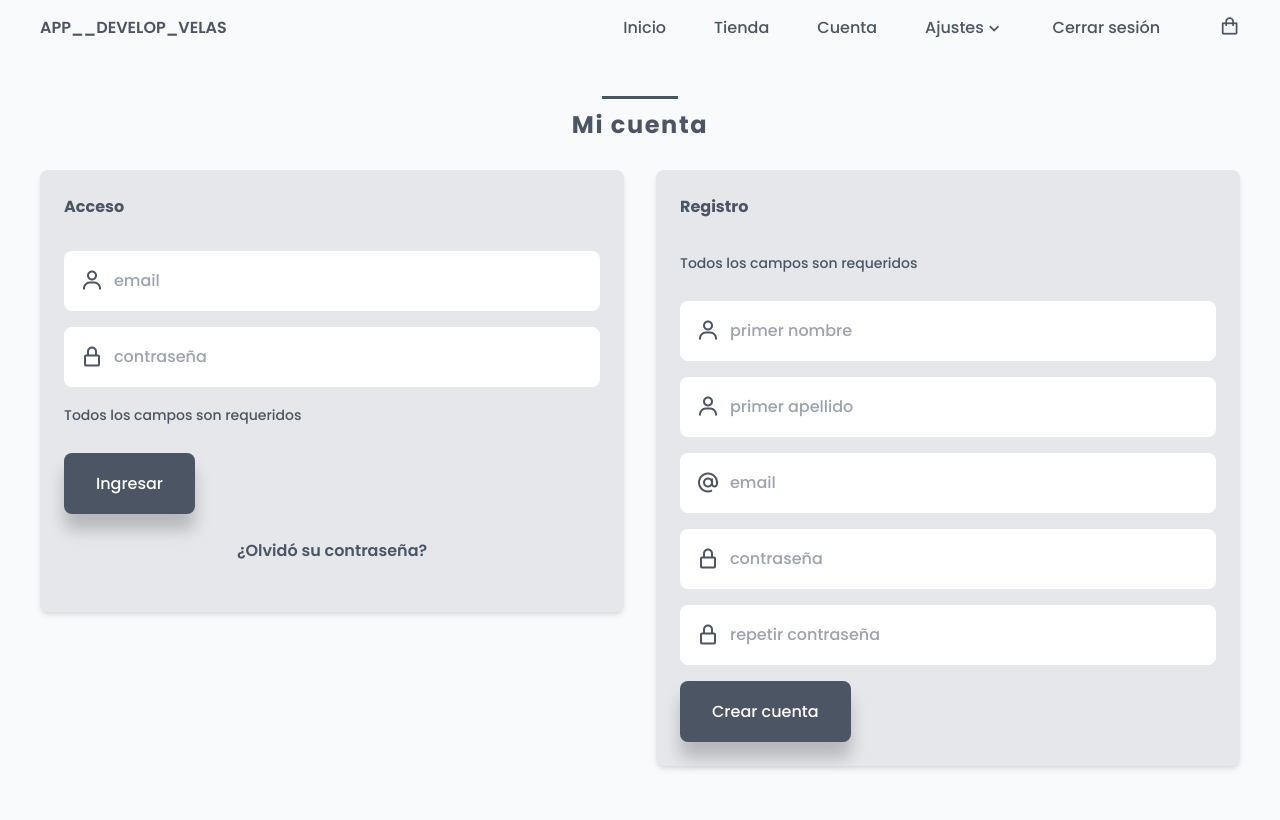
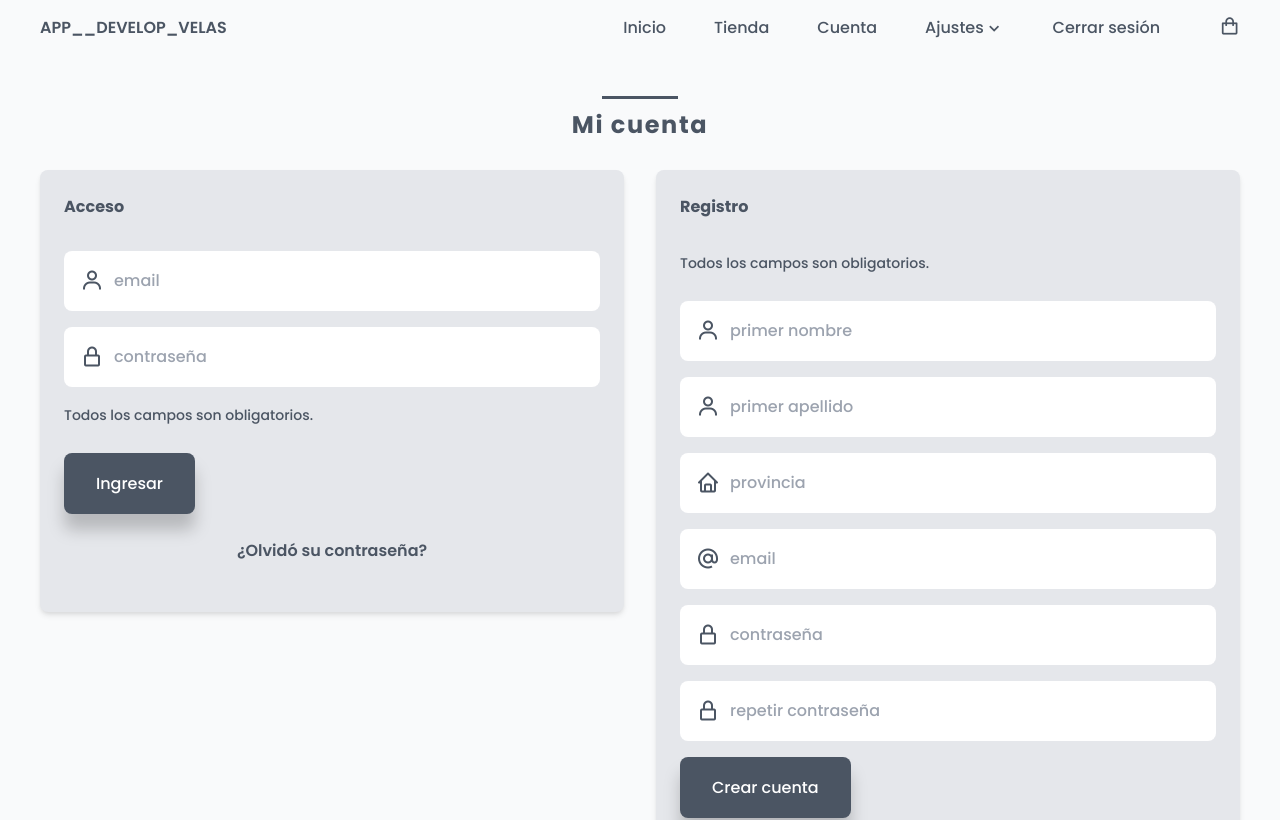
Before and after one commit to samvalvi/tienda, a React (Create React App) app: page /account in a window 1280 px wide. Shown: the top 820 px of the page. Built offline with nearby package versions, Linux system fonts and the light colour scheme.

Commit message:
views finished

```diff
--- a/src/front/js/components/edit-form.js
+++ b/src/front/js/components/edit-form.js
@@ -4,7 +4,7 @@ export const EditForm = () => {
     return  (
         <main className="l-main">
             <section className="section">
-                <h2 className="section-title">Ajustes</h2>
+                <h2 className="section-title">Perfil</h2>
 
                 <div className="edit bd-grid">
                     <div className="edit__container">
--- a/src/front/js/components/navbar.js
+++ b/src/front/js/components/navbar.js
@@ -1,7 +1,6 @@
 import React,{useState, useEffect} from 'react';
 
 import {NavLink} from 'react-router-dom'
-import {EditForm} from '../components/edit-form'
 
 export const Navbar = () => {
     const [active, setActive] = useState(false);
@@ -65,11 +64,9 @@ export const Navbar = () => {
 
                             <ul className="dropdown__menu">
                                 <li className="dropdown__item">
-                                    <NavLink to="#" className="modal__link" id="nav-link" onClick={(e)=> LinkAction(e.target.id)}>Perfil</NavLink>
+                                    <NavLink to="/settings" className="modal__link" id="nav-link" onClick={(e)=> LinkAction(e.target.id)}>Perfil</NavLink>
 
                                 </li>
-                                <li className="dropdown__item"><NavLink to="#" className="modal__link" id="nav-link" onClick={(e)=> LinkAction(e.target.id)}>Contraseña</NavLink></li>
-                                <li className="dropdown__item"><NavLink to="#" className="modal__link" id="nav-link" onClick={(e)=> LinkAction(e.target.id)}>Cuenta</NavLink></li>
                             </ul>
                         </li>
                         <li className="nav__item"><NavLink to="#" className="nav__link">Cerrar sesión</NavLink></li>
--- a/src/front/js/views/account.js
+++ b/src/front/js/views/account.js
@@ -1,4 +1,5 @@
 import React from 'react'
+import {NavLink} from 'react-router-dom'
 
 import {Footer} from '../components/footer'
 
@@ -24,12 +25,12 @@ export const Account = () => {
                                 <input type="password" placeholder="contraseña" className="login__input" />
                             </div>
                             <div className="login__message-container">
-                                <p className="login__message">Todos los campos son requeridos</p>
+                                <p className="login__message">Todos los campos son obligatorios.</p>
                             </div>
 
                             <a href="#" className="button">Ingresar</a>
 
-                            <a href="#" className="login__forgot">¿Olvidó su contraseña?</a>
+                            <NavLink to="/send" className="login__forgot">¿Olvidó su contraseña?</NavLink>
                         </form>
                     </div>
 
@@ -39,7 +40,7 @@ export const Account = () => {
                             <h1 className="register__title">Registro</h1>
 
                             <div className="register__message-container">
-                                <p className="register__message">Todos los campos son requeridos</p>
+                                <p className="register__message">Todos los campos son obligatorios.</p>
                             </div>
 
                             <div className="register__box">
@@ -50,6 +51,11 @@ export const Account = () => {
                             <div className="register__box">
                                 <i className='bx bx-user register__icon'></i>
                                 <input type="text" placeholder="primer apellido" className="register__input" />
+                            </div>
+
+                            <div className="register__box">
+                                <i className='bx bx-home register__icon'></i>
+                                <input type="text" placeholder="provincia" className="register__input" />
                             </div>
 
                             <div className="register__box">
--- a/src/front/js/views/send-code.js
+++ b/src/front/js/views/send-code.js
@@ -23,7 +23,7 @@ export const SendCode = () => {
                         </div>
 
                         <div className="dialog__box">
-                            <p className="send__message">Se enviará un código y un link a su email.</p>
+                            <p className="send__message">Se enviará un código a su email.</p>
                         </div>
 
                         <form action="">
--- a/src/front/styles/index.css
+++ b/src/front/styles/index.css
@@ -548,7 +548,7 @@ img{
   padding: 1.5rem;
   border-radius: .5rem;
   box-shadow: rgba(0, 0, 0, 0.1) 0px 4px 6px -1px, rgba(0, 0, 0, 0.06) 0px 2px 4px -1px;
-  width: 40%;
+  width: 43%;
 }
 
 .send__code-box{
@@ -610,7 +610,7 @@ img{
   padding: 1.5rem;
   border-radius: .5rem;
   box-shadow: rgba(0, 0, 0, 0.1) 0px 4px 6px -1px, rgba(0, 0, 0, 0.06) 0px 2px 4px -1px;
-  width: 40%;
+  width: 43%;
 }
 
 .recover__box{
@@ -799,6 +799,11 @@ img{
   font-size: var(--small-font-size);
   font-weight: 600;
   color: var(--dark-color);
+  transition: .3s;
+}
+
+.login__forgot:hover{
+  transform: translateY(-.25rem);
 }
 
 /*REGISTER*/
```
